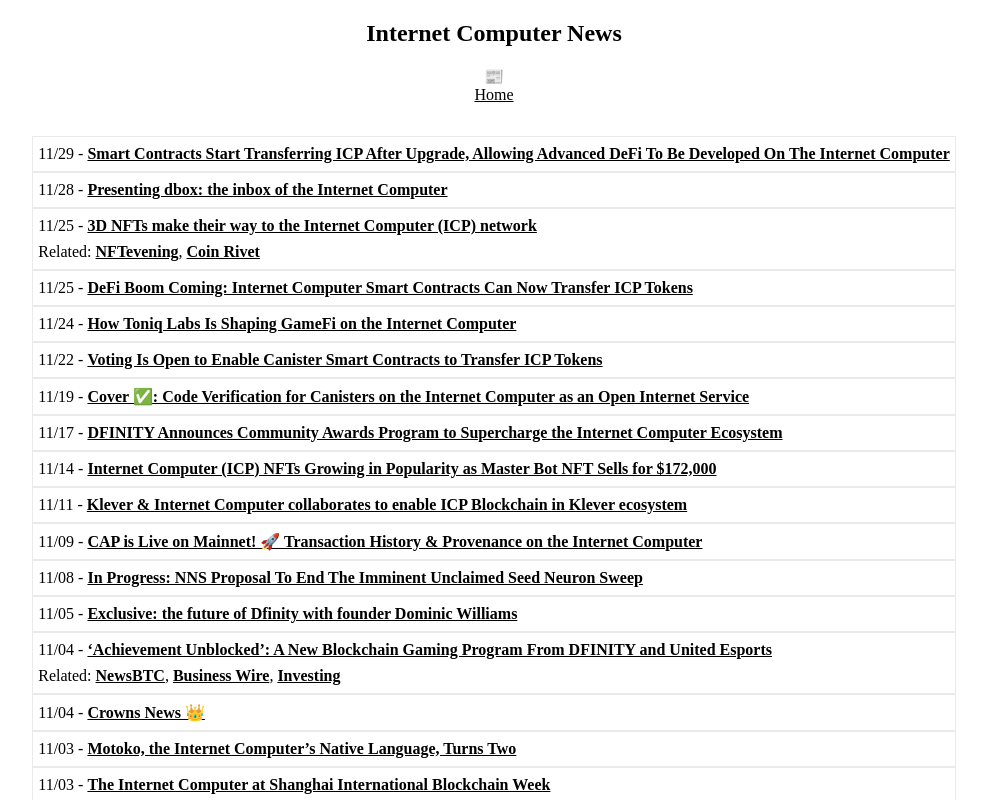
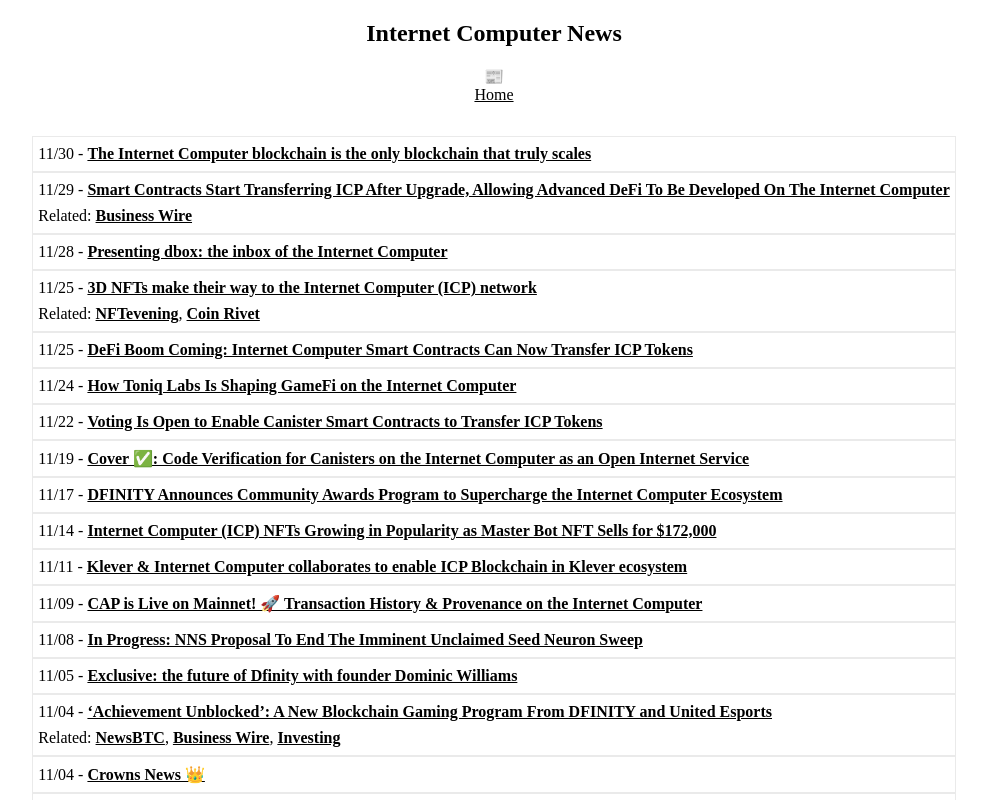
Before and after one commit to rjlucasm/ictoday, a Next.js app: page /news/2021 in a window 1280 px wide. Shown: the top 800 px of the page, without its empty margins (146-1133 px from the left). Built offline with nearby package versions, Linux system fonts and the light colour scheme.

Commit message:
News 11/30

```diff
--- a/components/topnews.js
+++ b/components/topnews.js
@@ -2,7 +2,7 @@
 
 const Topnews = () => (
     <div className="topnews">
-        <p><a href="https://medium.com/@DBOXFoundation/presenting-dbox-the-dapp-inbox-that-will-supercharge-the-blockchain-ecosystem-8cf8678a7827" target="_blank" rel="noopener noreferrer">Presenting dbox: the inbox of the Internet Computer</a></p>
+        <p><a href="https://www.livetradingnews.com/the-internet-computer-blockchain-is-the-only-blockchain-that-truly-scales-214136.html" target="_blank" rel="noopener noreferrer">The Internet Computer blockchain is the only blockchain that truly scales</a></p>
         <Link href="/news/2021"><a style={{ color: 'inherit' }, {fontWeight: 'bold'}}>+News</a></Link>
     </div>
 );
--- a/pages/news/2021.js
+++ b/pages/news/2021.js
@@ -17,8 +17,13 @@
             <Link href="/"><a style={{ color: 'inherit' }}>Home</a></Link>
 
             <div className="pagesgrid">
+            <div className="pagescard">11/30 -&nbsp;
+                <a href="https://www.livetradingnews.com/the-internet-computer-blockchain-is-the-only-blockchain-that-truly-scales-214136.html" target="_blank" rel="noopener noreferrer">The Internet Computer blockchain is the only blockchain that truly scales</a>
+            </div>
             <div className="pagescard">11/29 -&nbsp;
                 <a href="https://www.marketwatch.com/press-release/smart-contracts-start-transferring-icp-after-upgrade-allowing-advanced-defi-to-be-developed-on-the-internet-computer-2021-11-29" target="_blank" rel="noopener noreferrer">Smart Contracts Start Transferring ICP After Upgrade, Allowing Advanced DeFi To Be Developed On The Internet Computer</a>
+                <p>Related:&nbsp;
+                <a href="https://www.businesswire.com/news/home/20211129005693/en/Smart-Contracts-Start-Transferring-ICP-After-Upgrade-Allowing-Advanced-DeFi-To-Be-Developed-On-The-Internet-Computer" target="_blank" rel="noopener noreferrer">Business Wire</a></p>
             </div>
             <div className="pagescard">11/28 -&nbsp;
                 <a href="https://medium.com/@DBOXFoundation/presenting-dbox-the-dapp-inbox-that-will-supercharge-the-blockchain-ecosystem-8cf8678a7827" target="_blank" rel="noopener noreferrer">Presenting dbox: the inbox of the Internet Computer</a>
```
